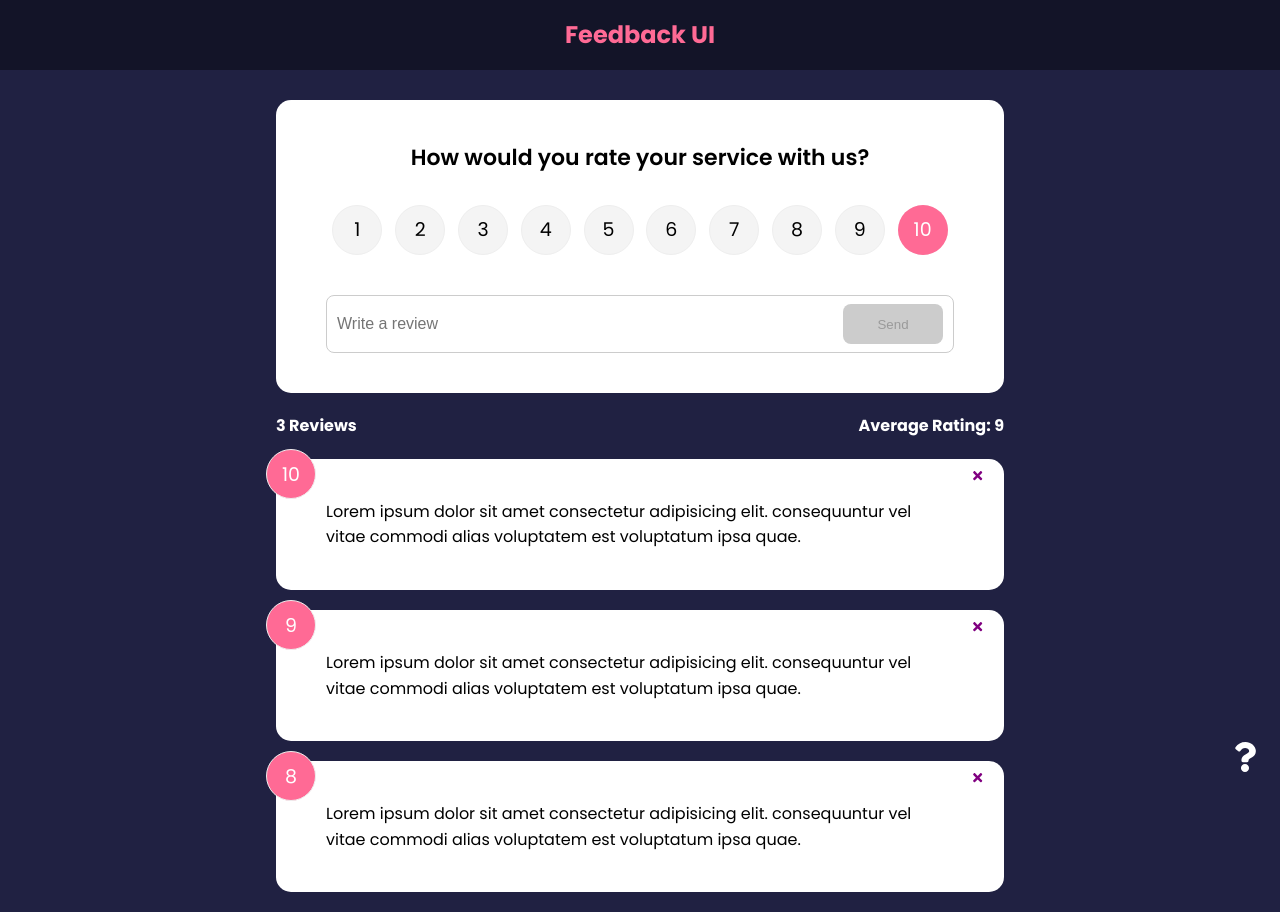
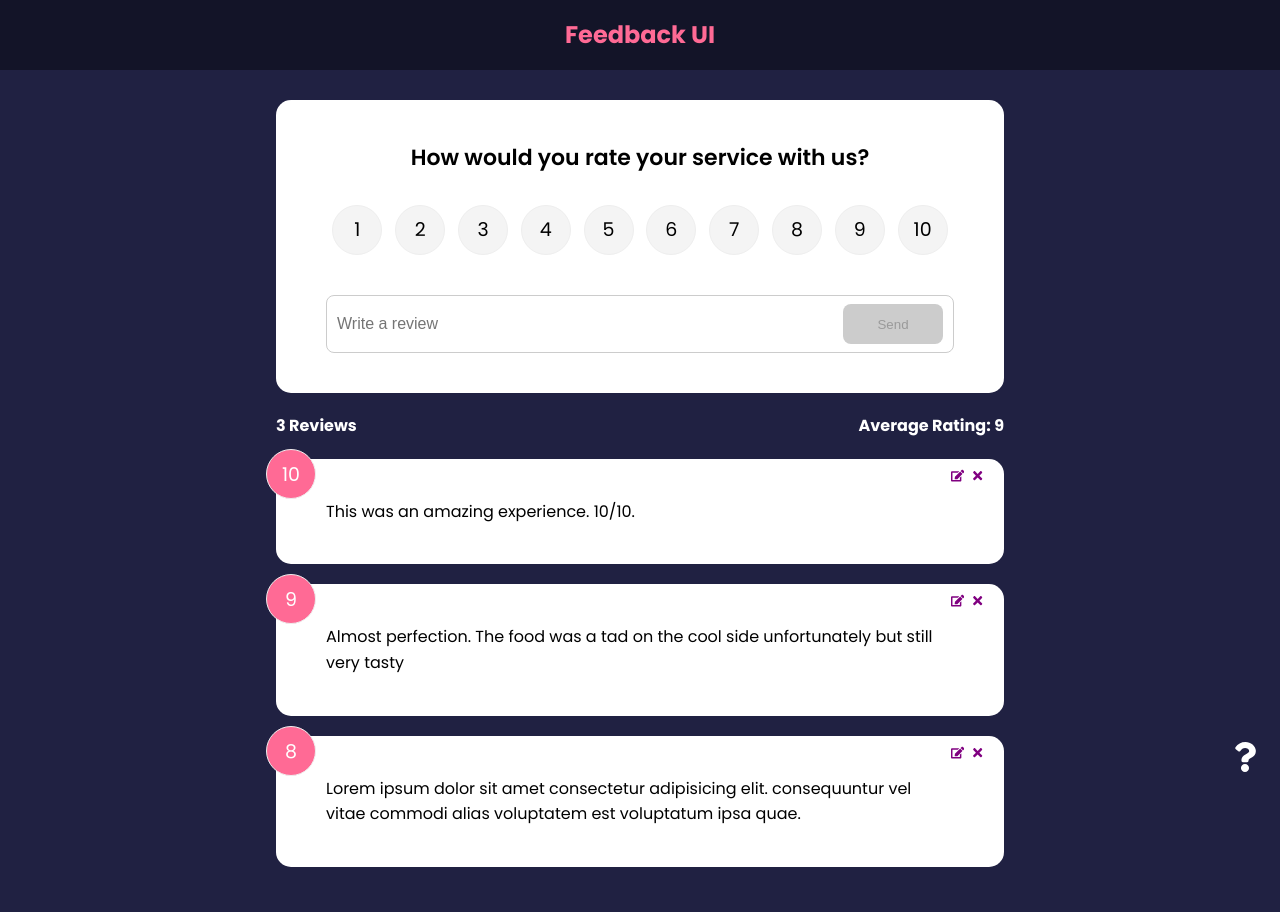
Before and after one commit to veloeditor/React-Feedback-App, a React (Create React App) app: page / in a window 1280 px wide. After the commit the page ends 887 px from the top, so only its background shows below. Built offline with nearby package versions, Linux system fonts and the light colour scheme.

Commit message:
added edit functionality

```diff
--- a/src/components/FeedbackForm.jsx
+++ b/src/components/FeedbackForm.jsx
@@ -1,4 +1,4 @@
-import { useState, useContext } from 'react';
+import { useState, useContext, useEffect } from 'react';
 import Card from './shared/Card';
 import RatingSelect from './RatingSelect';
 import Button from './shared/Button';
@@ -10,7 +10,15 @@
   const [btnDisabled, setBtnDisabled] = useState(true);
   const [message, setMessage] = useState('');
 
-  const { addFeedback } = useContext(FeedbackContext);
+  const { addFeedback, feedbackEdit } = useContext(FeedbackContext);
+
+  useEffect(() => {
+    if (feedbackEdit.edit === true) {
+      setBtnDisabled(false);
+      setText(feedbackEdit.item.text);
+      setRating(feedbackEdit.item.rating);
+    }
+  }, [feedbackEdit]);
 
   const handleTextChange = (e) => {
     if (text === '') {
--- a/src/components/FeedbackItem.jsx
+++ b/src/components/FeedbackItem.jsx
@@ -1,16 +1,19 @@
-import { FaTimes } from 'react-icons/fa';
+import { FaTimes, FaEdit } from 'react-icons/fa';
 import PropTypes from 'prop-types';
 import Card from './shared/Card';
 import { useContext } from 'react';
 import FeedbackContext from '../context/FeedbackContext';
 
 function FeedbackItem({ item }) {
-  const { deleteFeedback } = useContext(FeedbackContext);
+  const { deleteFeedback, editFeedback } = useContext(FeedbackContext);
   return (
     <Card>
       <div className='num-display'>{item.rating}</div>
       <button onClick={() => deleteFeedback(item.id)} className='close'>
         <FaTimes color='purple' />
+      </button>
+      <button onClick={() => editFeedback(item)} className='edit'>
+        <FaEdit color='purple' />
       </button>
       <div className='text-display'>{item.text}</div>
     </Card>
--- a/src/components/RatingSelect.jsx
+++ b/src/components/RatingSelect.jsx
@@ -1,7 +1,14 @@
-import { useState } from 'react';
+import { useState, useContext, useEffect } from 'react';
+import FeedbackContext from '../context/FeedbackContext';
 
 function RatingSelect({ select }) {
   const [selected, setSelected] = useState(10);
+
+  const { feedbackEdit } = useContext(FeedbackContext);
+
+  useEffect(() => {
+    setSelected(feedbackEdit.item.rating);
+  }, [feedbackEdit]);
 
   const handleChange = (e) => {
     setSelected(+e.currentTarget.value);
--- a/src/context/FeedbackContext.js
+++ b/src/context/FeedbackContext.js
@@ -8,12 +8,12 @@
     {
       id: 1,
       rating: 10,
-      text: 'Lorem ipsum dolor sit amet consectetur adipisicing elit. consequuntur vel vitae commodi alias voluptatem est voluptatum ipsa quae.',
+      text: 'This was an amazing experience. 10/10.',
     },
     {
       id: 2,
       rating: 9,
-      text: 'Lorem ipsum dolor sit amet consectetur adipisicing elit. consequuntur vel vitae commodi alias voluptatem est voluptatum ipsa quae.',
+      text: 'Almost perfection. The food was a tad on the cool side unfortunately but still very tasty',
     },
     {
       id: 3,
@@ -21,6 +21,11 @@
       text: 'Lorem ipsum dolor sit amet consectetur adipisicing elit. consequuntur vel vitae commodi alias voluptatem est voluptatum ipsa quae.',
     },
   ]);
+
+  const [feedbackEdit, setFeedbackEdit] = useState({
+    item: {},
+    edit: false,
+  });
 
   const addFeedback = (newFeedback) => {
     newFeedback.id = uuidv4();
@@ -33,12 +38,21 @@
     }
   };
 
+  const editFeedback = (item) => {
+    setFeedbackEdit({
+      item,
+      edit: true,
+    });
+  };
+
   return (
     <FeedbackContext.Provider
       value={{
         feedback,
         deleteFeedback,
         addFeedback,
+        editFeedback,
+        feedbackEdit,
       }}>
       {children}
     </FeedbackContext.Provider>
--- a/src/data/FeedbackData.js
+++ b/src/data/FeedbackData.js
@@ -7,7 +7,7 @@
   {
     id: 2,
     rating: 9,
-    text: 'Lorem ipsum dolor sit amet consectetur adipisicing elit. consequuntur vel vitae commodi alias voluptatem est voluptatum ipsa quae.',
+    text: 'This is the second comment.',
   },
   {
     id: 3,
```
